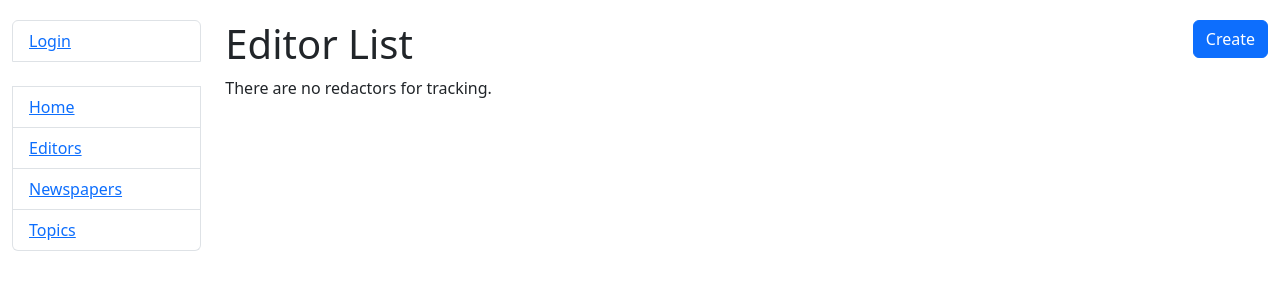
After one commit to SergiiMachulin/newspaper-agency-tracker, a Django app: template templates/tracker/redactor_list.html in a window 1280 px wide. The commit adds this page. Shown: the top 300 px of the page. Run offline with Django 3.2, Linux system fonts and the light colour scheme; the template is opened without the code that fills it, so the values that code supplies are empty.

Commit message:
Create redactor list view class with corresponding template and add new path to urls.py

```diff
--- a/templates/includes/sidebar.html
+++ b/templates/includes/sidebar.html
@@ -9,7 +9,7 @@
   <br>
 
   <li class="list-group-item"><a href="{% url 'tracker:index' %}">Home</a></li>
-  <li class="list-group-item"><a href="#">Editors</a></li>
+  <li class="list-group-item"><a href="{% url 'tracker:redactor-list' %}">Editors</a></li>
   <li class="list-group-item"><a href="{% url 'tracker:newspaper-list' %}">Newspapers</a></li>
   <li class="list-group-item"><a href="{% url 'tracker:topic-list' %}">Topics</a></li>
 </ul>
--- /dev/null
+++ b/templates/tracker/redactor_list.html
@@ -0,0 +1,35 @@
+{% extends "base.html" %}
+
+{% block title %}<title>Editors</title>{% endblock %}
+{% block content %}
+    <h1>
+      Editor List
+      <a href="#" class="btn btn-primary link-to-page float-sm-end">
+        Create
+      </a>
+    </h1>
+
+    {% if redactor_list %}
+    <table class="table table-hover">
+      <thead class="table-dark">
+        <tr>
+          <th>Username</th>
+          <th>First name</th>
+          <th>Last name</th>
+          <th>Years of experience</th>
+        </tr>
+      </thead>
+    {% for redactor in redactor_list %}
+      <tr>
+        <td><a href="#">{{ redactor.username }}</a></td>
+        <td>{{ redactor.first_name }}</td>
+        <td>{{ redactor.last_name }}</td>
+        <td>{{ redactor.years_of_experience }}</td>
+      </tr>
+    {% endfor %}
+
+    </table>
+    {% else %}
+      <p>There are no redactors for tracking.</p>
+    {% endif %}
+{% endblock %}
--- a/tracker/urls.py
+++ b/tracker/urls.py
@@ -6,7 +6,7 @@ from .views import (
     NewspaperListView,
     NewspaperDetailView,
     TopicListView,
-    TopicDetailView,
+    TopicDetailView, RedactorListView,
 )
 
 urlpatterns = [
@@ -19,6 +19,8 @@ urlpatterns = [
     path("topics/<int:pk>/", TopicDetailView.as_view(), name="topic-detail"),
     path("newspapers/", NewspaperListView.as_view(), name="newspaper-list"),
     path("newspapers/<int:pk>/", NewspaperDetailView.as_view(), name="newspaper-detail"),
+    path("redactors/", RedactorListView.as_view(), name="redactor-list"),
+    # path("redactors/<int:pk>/", RedactorDetailView.as_view(), name="redactor-detail"),
 ]
 
 app_name = "tracker"
--- a/tracker/views.py
+++ b/tracker/views.py
@@ -31,7 +31,6 @@ class TopicListView(LoginRequiredMixin, generic.ListView):
 
 class TopicDetailView(DetailView):
     model = Topic
-    template_name = "tracker/topic_detail.html"
 
     def get_context_data(self, **kwargs):
         context = super().get_context_data(**kwargs)
@@ -48,3 +47,8 @@ class NewspaperListView(LoginRequiredMixin, generic.ListView):
 
 class NewspaperDetailView(LoginRequiredMixin, generic.DetailView):
     model = Newspaper
+
+
+class RedactorListView(LoginRequiredMixin, generic.ListView):
+    model = Redactor
+    paginate_by = 5
```
